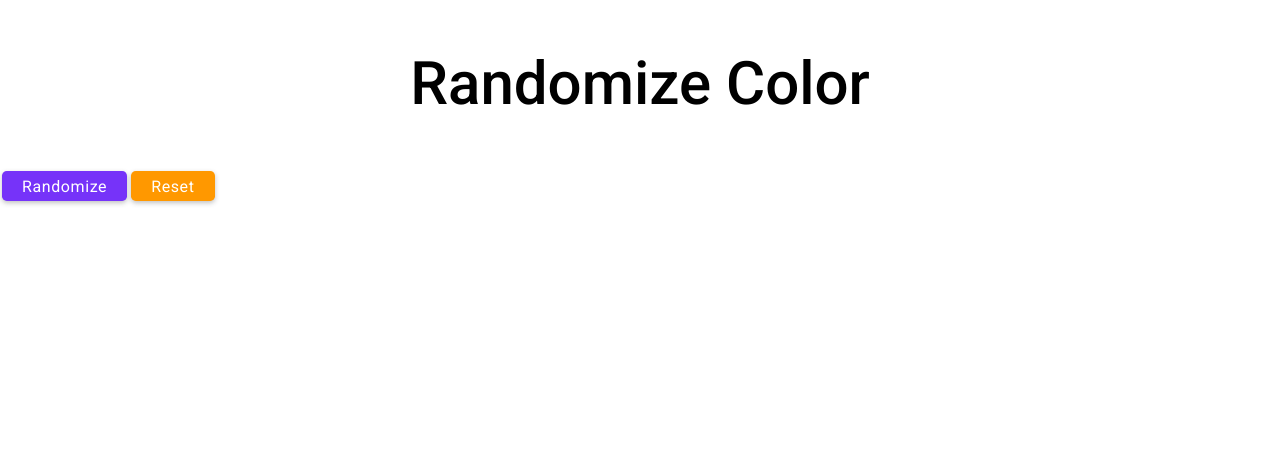
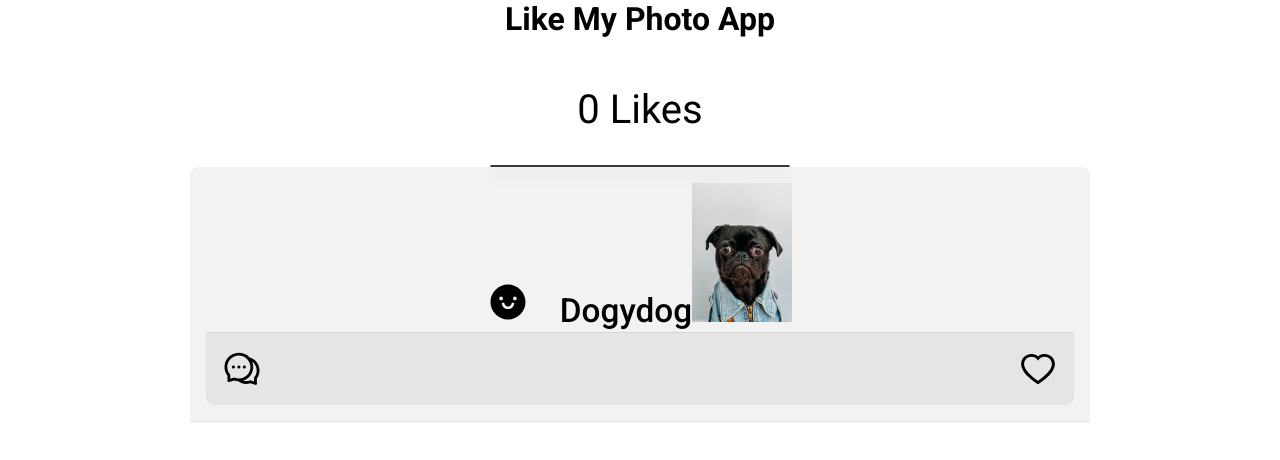
Before and after one commit to ayadgu/project-sandbox, a React (Create React App) app: page / in a window 1280 px wide. Shown: the top 460 px of the page. Built offline with nearby package versions, Linux system fonts and the light colour scheme.

Commit message:
03-LikeMyPhoto

```diff
--- a/package.json
+++ b/package.json
@@ -9,6 +9,7 @@
     "@testing-library/user-event": "^13.5.0",
     "react": "^19.1.0",
     "react-dom": "^19.1.0",
+    "react-icons": "^5.5.0",
     "react-scripts": "5.0.1",
     "web-vitals": "^2.1.4"
   },
--- a/src/App.js
+++ b/src/App.js
@@ -1,12 +1,14 @@
 import "./App.css";
 import EsignatureApp from "./projects/01-e-signature-app/EsignatureApp";
 import RandomizeColor from "./projects/02-color-project/RandomizeColor";
+import LikePhotoApp from "./projects/03-like-my-photo/LikePhotoApp";
 
 function App() {
   return (
     <div className="App">
       {/* <EsignatureApp /> */}
-      <RandomizeColor />
+      {/* <RandomizeColor /> */}
+      <LikePhotoApp />
     </div>
   );
 }
--- /dev/null
+++ b/src/projects/03-like-my-photo/LikePhotoApp.jsx
@@ -0,0 +1,62 @@
+import React, { useState } from "react";
+import Title from "../components/Title";
+import {
+  AiFillHeart,
+  AiFillSmile,
+  AiOutlineComment,
+  AiOutlineHeart,
+} from "react-icons/ai";
+import Dogydog from "./img/dog.jpg";
+
+export default function LikePhotoApp() {
+  //   let like = useState(false)[0];
+  const [like, setLike] = useState(false);
+  const [count, setCount] = useState(0);
+  return (
+    <div className="container text-center">
+      <Title classes={"mb-3"} text={"Like My Photo App"} />
+      <Title classes={" subtitle"} text={`${count} Likes`} />
+      <div
+        className="card card-dark m-auto"
+        style={{ width: 300, cursor: "pointer" }}
+      ></div>
+      <div className="card-header fs-xl">
+        <AiFillSmile
+          className="mr-2"
+          style={{ color: "var(--primary-color)" }}
+        ></AiFillSmile>
+        <small>Dogydog</small>
+        <img
+          onDoubleClick={() => {
+            setLike(!like);
+          }}
+          src={Dogydog}
+          alt="img"
+          style={{ width: 100, height: "fit-content" }}
+        />
+        <div
+          className="card-footer fs-xl d-flex"
+          style={{ justifyContent: "space-between" }}
+        >
+          <AiOutlineComment></AiOutlineComment>
+          {like ? (
+            <AiFillHeart
+              className="text-danger"
+              onClick={() => {
+                setLike(!like);
+                setCount(count - 1);
+              }}
+            ></AiFillHeart>
+          ) : (
+            <AiOutlineHeart
+              onClick={() => {
+                setLike(!like);
+                setCount(count + 1);
+              }}
+            ></AiOutlineHeart>
+          )}
+        </div>
+      </div>
+    </div>
+  );
+}
--- a/src/projects/components/Title.jsx
+++ b/src/projects/components/Title.jsx
@@ -2,7 +2,7 @@ import React from "react";
 
 export default function Title({ text, classes }) {
   return (
-    <h1 className={!classes ? "title" : classes && "title text-center"}>
+    <h1 className={!classes ? "title" : classes || "title text-center"}>
       {text ? text : "Default Title"}
     </h1>
   );
```
Also changed, not shown: src/projects/03-like-my-photo/img/dog.jpg (added), 1 other file (tests, documents, lock files or other folders).
